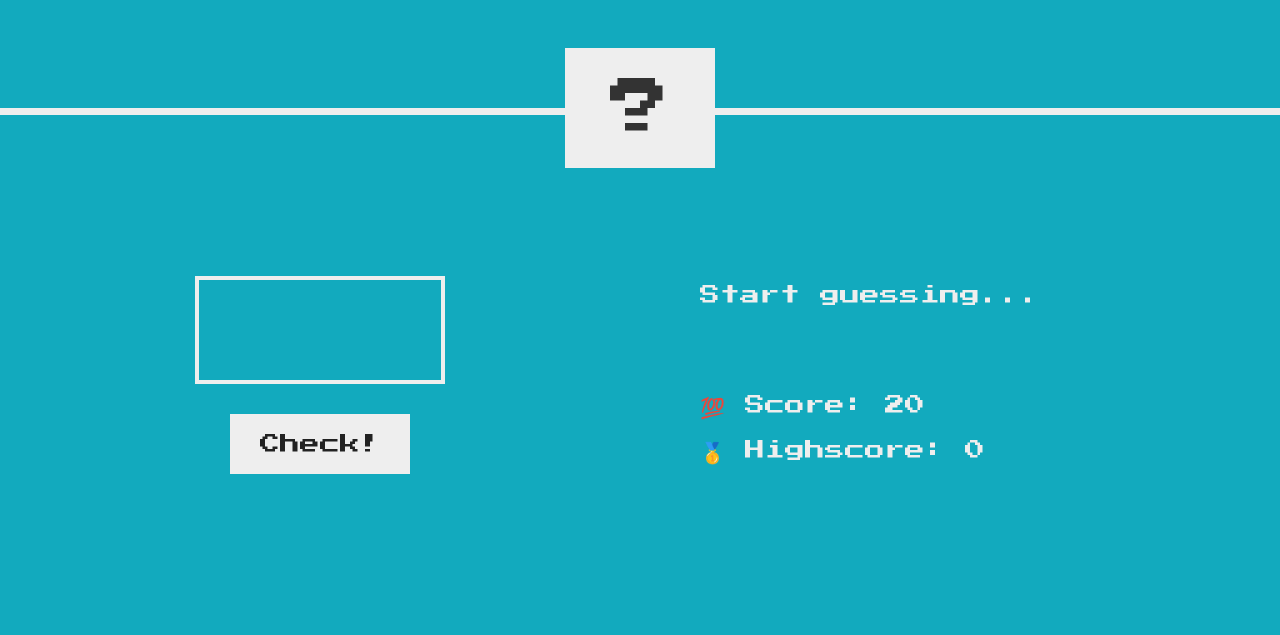
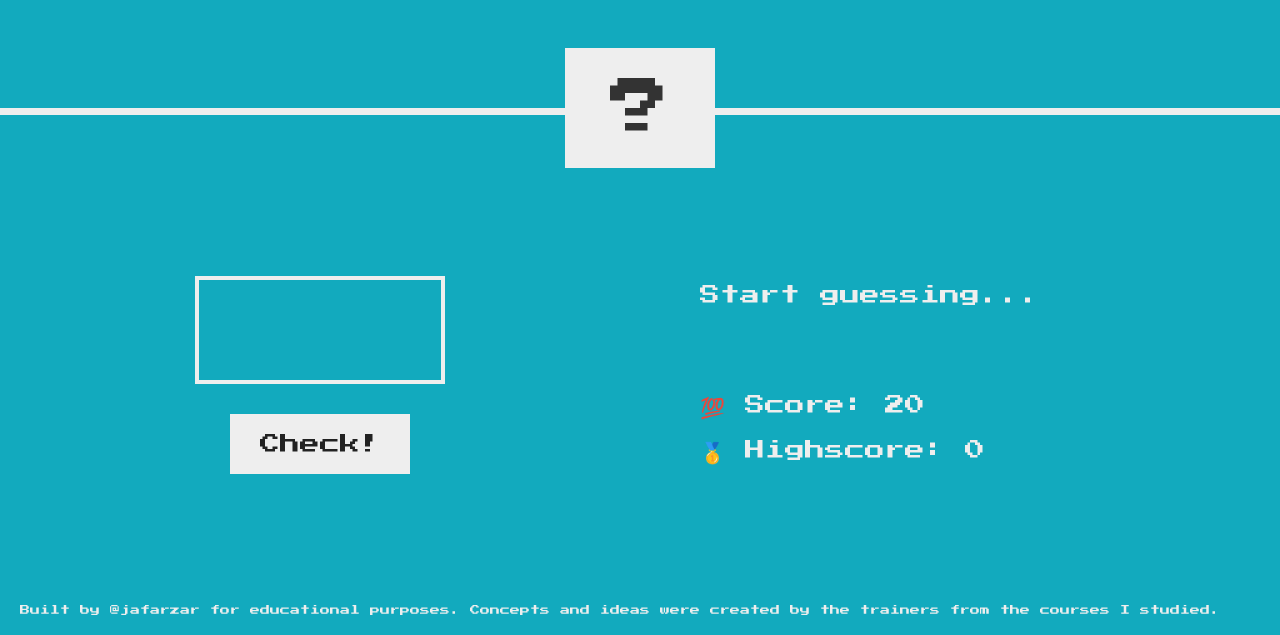
Before and after one commit to Jafarzar/Guess-my-number-, a plain HTML site: page index.html in a window 1280 px wide. Shown: the part 165-800 px from the top of the page. Drawn offline with Linux system fonts and the light colour scheme.

Commit message:
adding footage

```diff
--- a/index.html
+++ b/index.html
@@ -27,6 +27,14 @@
         </p>
       </section>
     </main>
+    <footer>
+      <div class="copyright">
+        <p>
+          Built by @jafarzar for educational purposes. Concepts and ideas were
+          created by the trainers from the courses I studied.
+        </p>
+      </div>
+    </footer>
     <script src="script.js"></script>
   </body>
 </html>
--- a/style.css
+++ b/style.css
@@ -117,3 +117,9 @@ h1 {
 .label-score {
   margin-bottom: 2rem;
 }
+
+.copyright {
+  position: absolute;
+  bottom: 2rem;
+  left: 2rem;
+}
```
